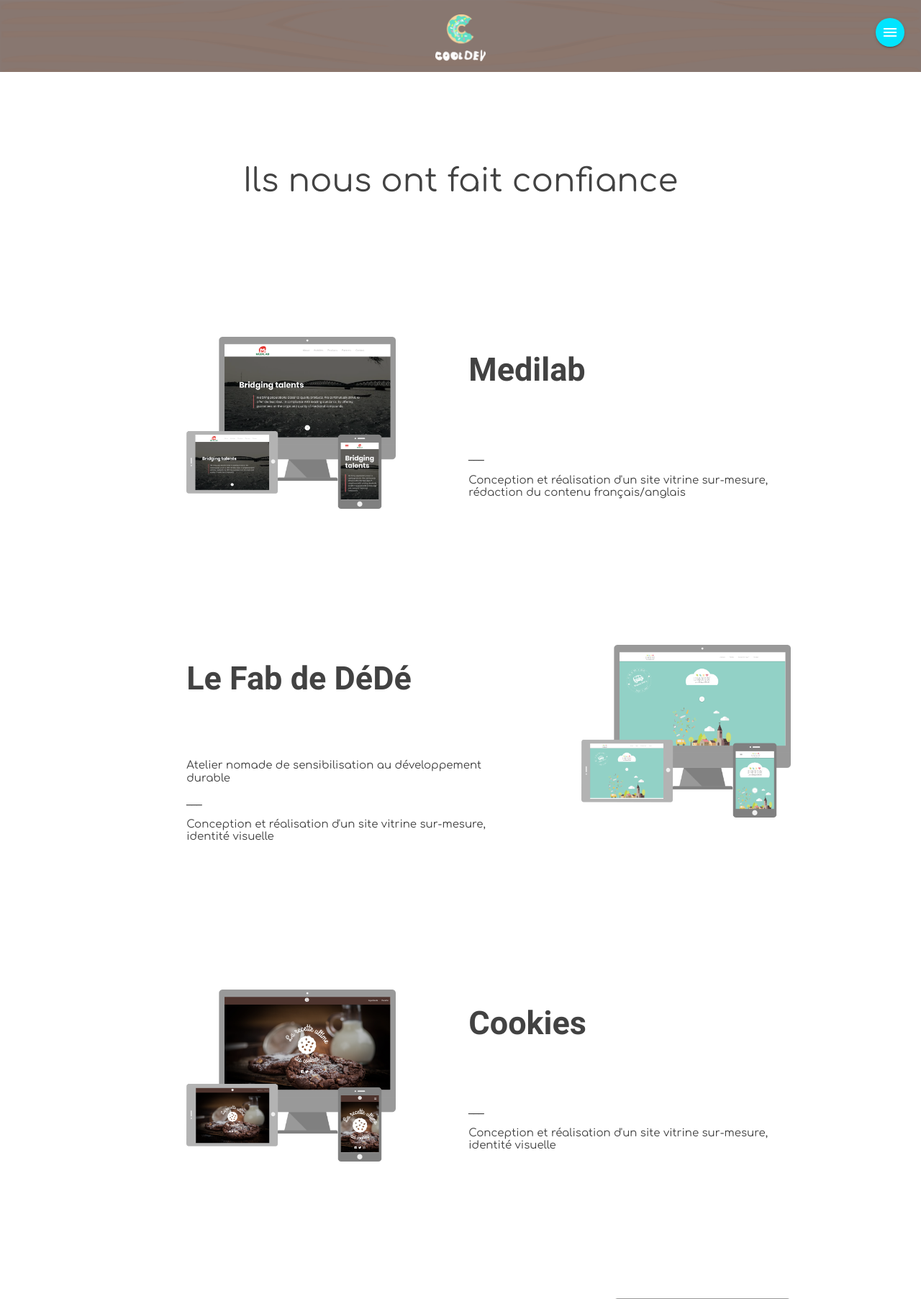
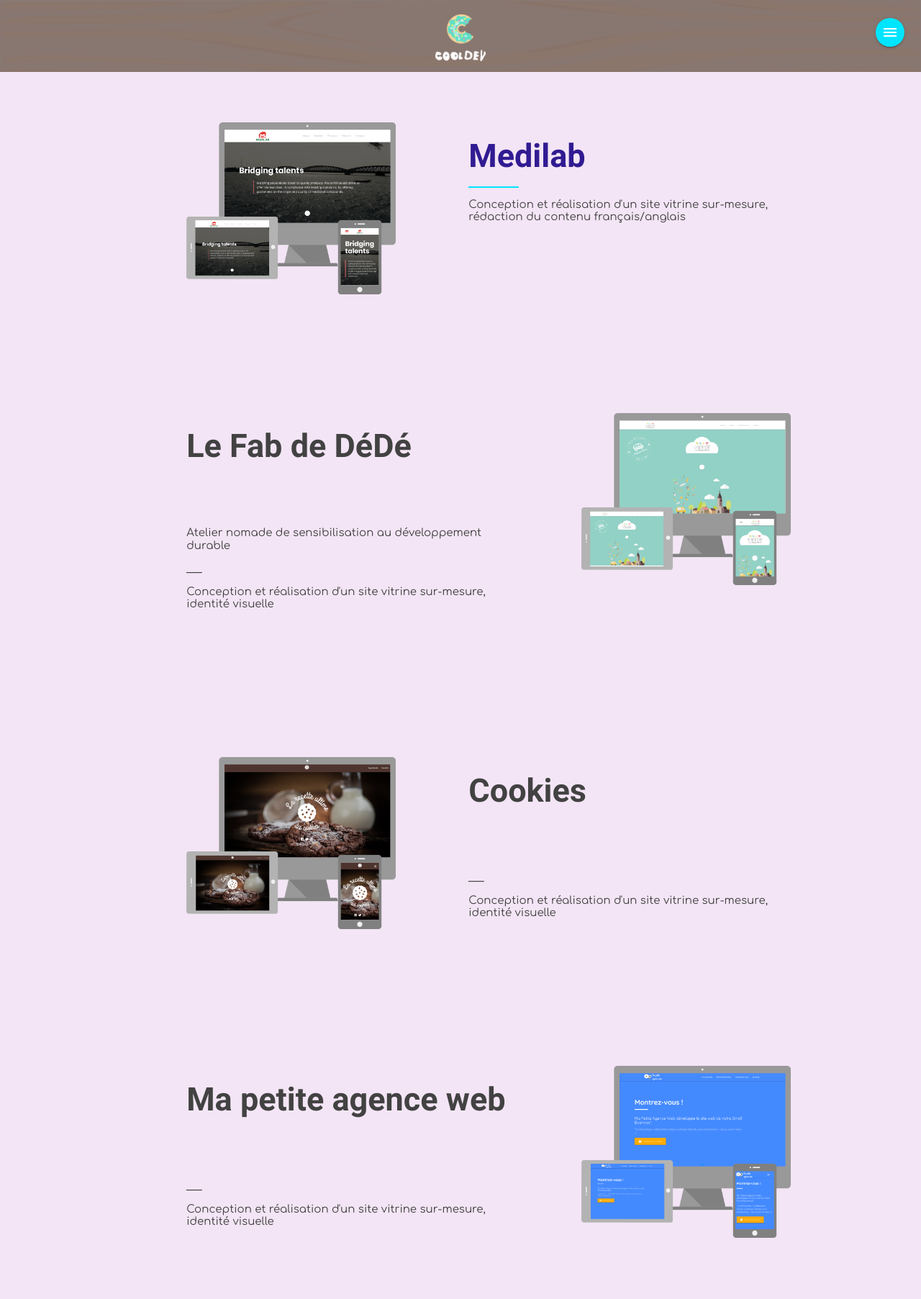
Before and after one commit to miplayer1/cooldev-v4, a PHP site: page /works.php in a window 1280 px wide. Shown: the top 1805 px of the page at 72% size. Run offline with PHP 8.4, Linux system fonts and the light colour scheme; some libraries are stand-ins or nearby versions; some web fonts are replaced.

Commit message:
fond page works

```diff
--- a/css/main.css
+++ b/css/main.css
@@ -386,6 +386,9 @@
 #works p {
 	font-size: 1.5rem;
 }
+#page-works {
+	background-color: #bde1de;
+}
 /*
 	***********************
 
@@ -393,9 +396,9 @@
 
 	***********************
 	*/
-#section4 {
+/*#section4 {
 	background-color: #bde1deff;
-}
+}*/
 /*
 	*********************************
 
--- a/private/views/works-cards.php
+++ b/private/views/works-cards.php
@@ -1,13 +1,13 @@
-<div class="container">
+<section id="page-works" class="purple lighten-5">
+<div class="container no-margin-top">
 <div class="row">
-	<h2 class="center-align padding-top-l padding-bottom-l">Ils nous ont fait confiance</h2>
 	<div class="row padding-top padding-bottom">
 		<div class="col s12 m4 offset-m1  ">
 			<img class="responsive-img " src="assets/img/works/medilab.png">
 		</div>
 		<div class="col s12 m6 offset-m1">
-			<h3 class="padding-bottom">Medilab</h3>
-			<p>___</p>
+			<h3 class="deep-purple-text text-darken-4">Medilab</h3>
+			<div class="underlign"></div>
 <p>Conception et réalisation d'un site vitrine sur-mesure, rédaction du contenu français/anglais</p>
 		<a href="http://www.medilab.one" target="_blank"><i class="material-icons">&#xE89E;</i></a>
 		</div>
@@ -87,4 +87,6 @@
 		</div><!--take-->
 
        </div>
+       <h2 class="deep-purple-text text-darken-4 center-align padding-top padding-bottom no-margin-top">Ils nous ont fait confiance, pourquoi pas vous ?</h2>
  </div>
+ </section>
```
